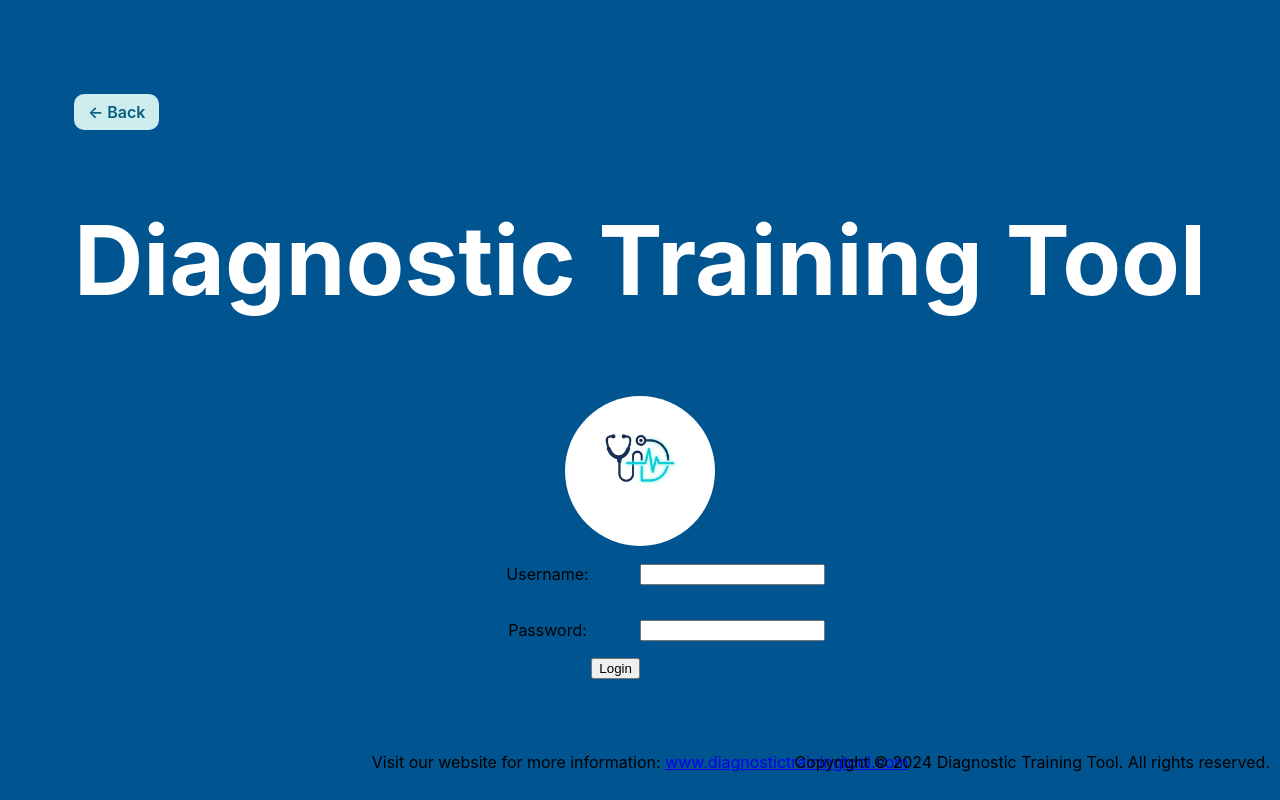
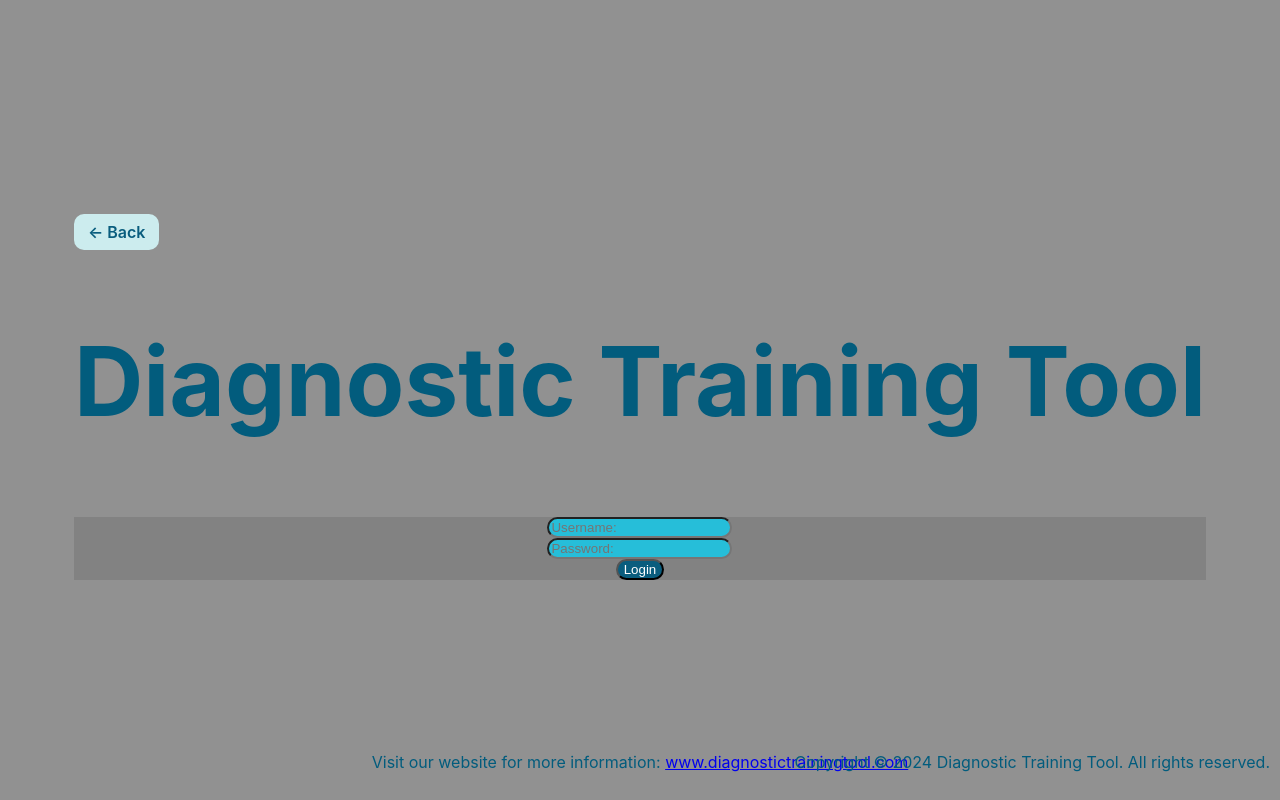
Before and after one commit to eddie-reyes/dtt, a React (Vite) app: page /login in a window 1280 px wide. Built offline with nearby package versions, Linux system fonts and the light colour scheme.

Commit message:
updated login better match canva prototype

```diff
--- a/src/components/Login/Login.jsx
+++ b/src/components/Login/Login.jsx
@@ -14,21 +14,15 @@ export default function login() {
             <h1>Diagnostic Training Tool</h1>
         </div>
 
-        <div className={styles.logo}>
+        {/* <div className={styles.logo}>
             <img src="./src/assets/logo.png" alt="" className={styles.img}/>
-        </div>
+        </div> */}
 
-        <div className={styles.login}>
-            <p className={`${styles.usernametext} ${styles.text}`}>Username:</p>
-            <input type="text" className={styles.usernameinput} name="username"/>
-
-            <p className={`${styles.passwordtext} ${styles.text}`}>Password:</p>
-            <input type="password" className={styles.passwordinput} name="password"/>
-        </div>
-
-        <div className={styles.login}>
-            <button id="loginbutton">Login</button>
-        </div>
+        <form className={styles.login}>
+            <input name="username" type="text" placeholder="Username:" className={styles.username} required />
+            <input name="password" type="password" placeholder="Password:" className={styles.password} required />
+            <button type="submit" className={styles.submit}>Login</button>
+        </form>
 
         <div className={`${styles.visittext} ${styles.text}`}>
             <p>Visit our website for more information: <a href="https://www.diagnostictrainingtool.com">www.diagnostictrainingtool.com</a></p>
--- a/src/components/Login/Login.module.css
+++ b/src/components/Login/Login.module.css
@@ -1,6 +1,6 @@
 .body {
     grid: 1fr 1fr 1fr / 1fr 1fr 1fr;
-    background: #00548fFF;
+    background: #919191;
     font-family: -apple-system, BlinkMacSystemFont, 'Segoe UI', Roboto, Helvetica, Arial, sans-serif, 'Apple Color Emoji', 'Segoe UI Emoji', 'Segoe UI Symbol';
 }
 
@@ -11,7 +11,7 @@
     left: 0;
     width: 100%;
     height: 100%;
-    background: #00548fFF;
+    background: #919191;
     z-index: -1; /* Ensure the overlay is behind the content */
 }
 
@@ -20,7 +20,7 @@
     display: flex;
     justify-content: center;
     align-items: center;
-    color: white;
+    color: #025c7d;
     font-size: 3em;
 }
 
@@ -39,46 +39,48 @@
 
 .login {
     display: grid;
-    grid-template-rows: 1fr 1fr;
-    grid-template-columns: 1fr 1fr;
+    grid-template-rows: 1fr 1fr 1fr;
+    grid-template-columns: 1fr;
     align-items: start;
     align-content: stretch;
     justify-items: start;
     justify-content: stretch;
-
-    align-self: center;
-    justify-self: center;
-    grid-column: 2;
-    grid-row: 2;
+    background-color: #828282;
 }
 
-.usernametext {
+.username {
         align-self: center;
         justify-self: center;
         grid-column: 1;
         grid-row: 1;
+
+        background: #26bed9;
+        border-radius: 90px;
+        color: #0e6a8a;
 }
 
-.usernameinput {
-     align-self: center;
-     justify-self: center;
-     grid-column: 2;
-     grid-row: 1;
-}
-
-.passwordtext {
+.password {
         align-self: center;
         justify-self: center;
         grid-column: 1;
         grid-row: 2;
+
+        background: #26bed9;
+        border-radius: 90px;
+        color: #0e6a8a;
 }
 
-.passwordinput {
+.submit {
         align-self: center;
         justify-self: center;
-     grid-column: 2;
-     grid-row: 2;
+        grid-column: 1;
+        grid-row: 3;
+
+        background-color: #0a5d7e;
+        border-radius: 90px;
+        color: white;
 }
+
 
 .visittext {
     position: absolute;
@@ -94,7 +96,7 @@
 }
 
 .text {
-    color: black;
+    color: #025c7d;
 }
 
 .backButton {
```
Lines whose indentation alone changed are shown as unchanged.
